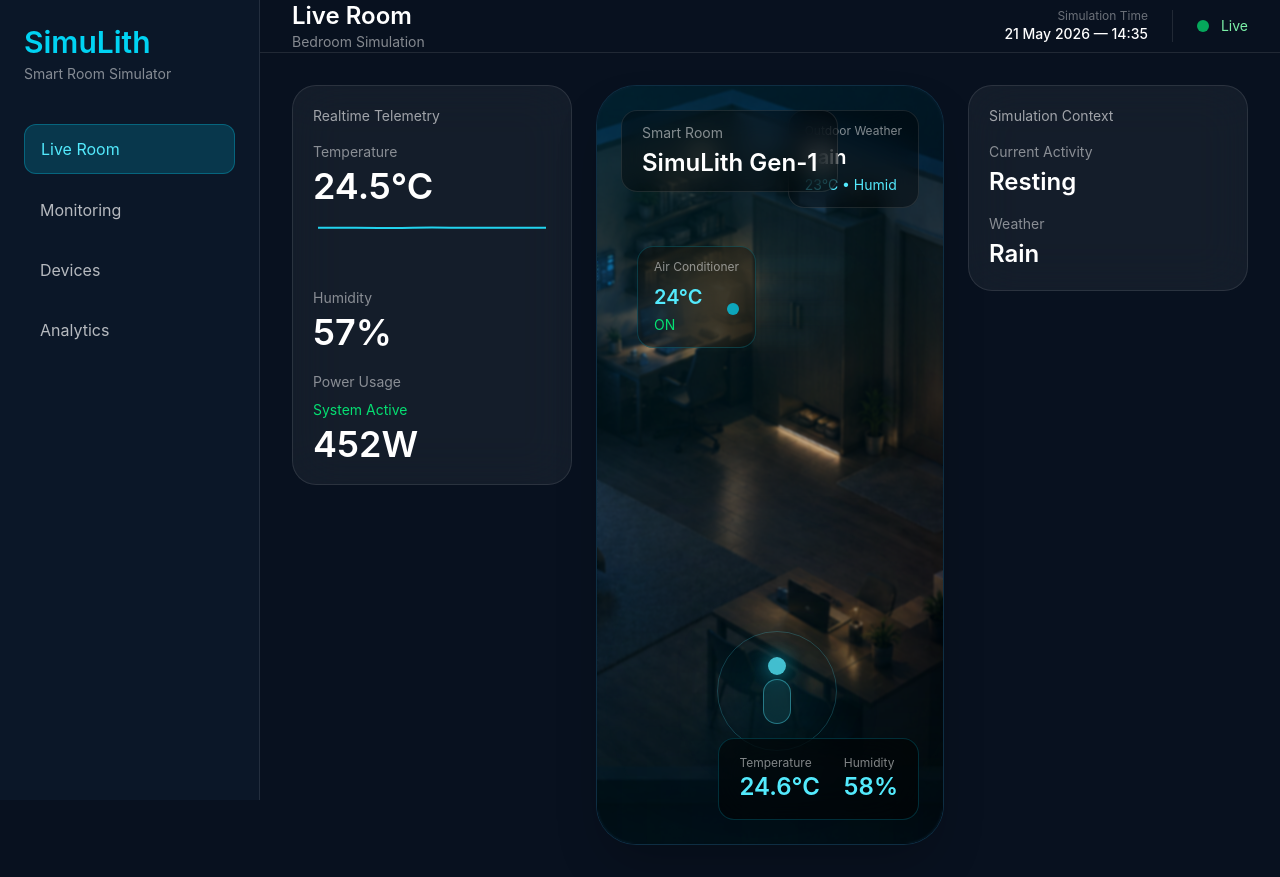
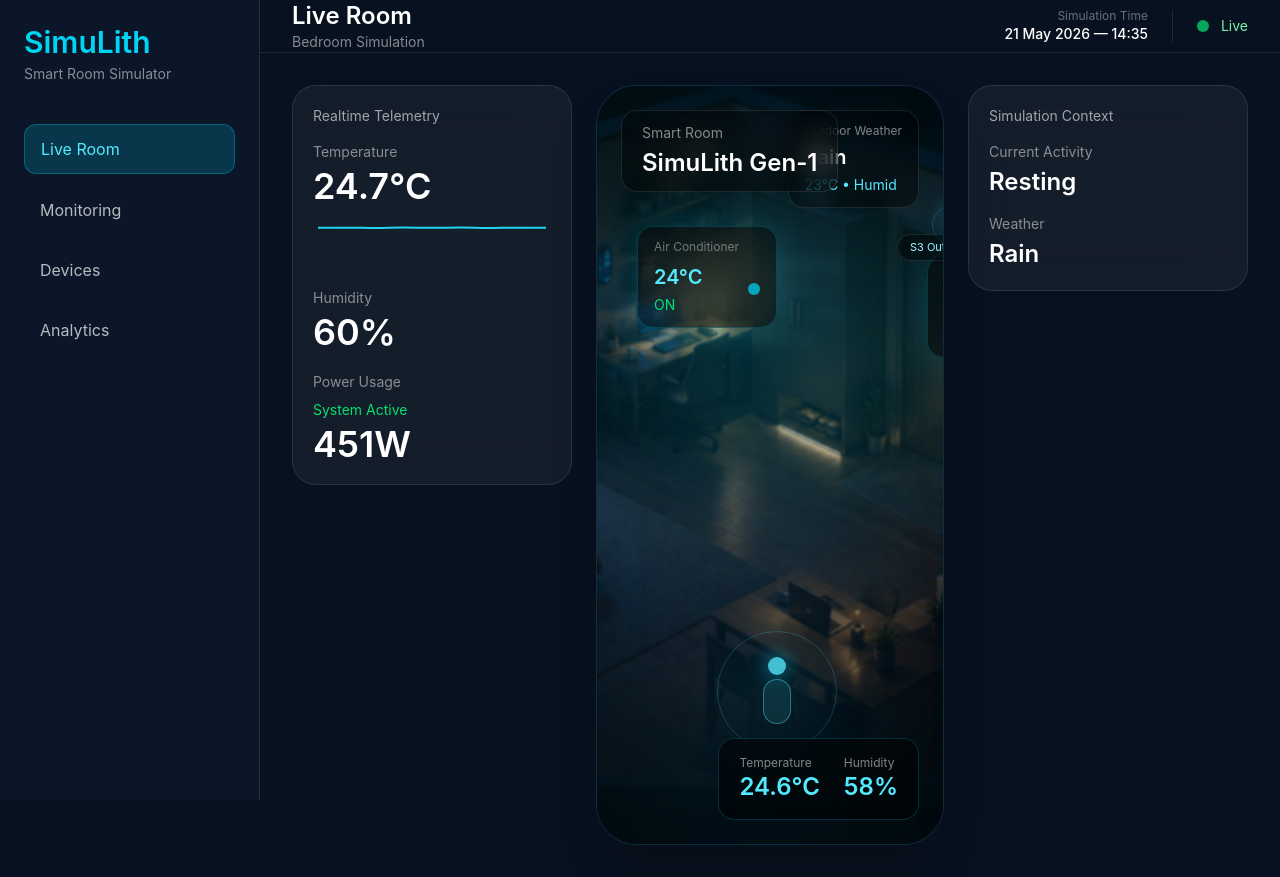
Before and after one commit to Maulina2705/SimuLith-Gen1, a React (Vite) app in the folder web-dashboard/: page / in a window 1280 px wide. Built offline with nearby package versions, Linux system fonts and the light colour scheme.

Commit message:
Build scientific live room dashboard foundation

```diff
--- /dev/null
+++ b/web-dashboard/src/components/DeviceCard.jsx
@@ -0,0 +1,73 @@
+export default function DeviceCard({
+    title,
+    value,
+    status,
+    top,
+    left,
+    color = "cyan"
+}) {
+
+    const glow =
+        color === "orange"
+            ? "shadow-[0_0_40px_rgba(255,140,0,0.25)]"
+            : "shadow-[0_0_40px_rgba(34,211,238,0.2)]"
+
+    const border =
+        color === "orange"
+            ? "border-orange-400/20"
+            : "border-cyan-400/20"
+
+    const text =
+        color === "orange"
+            ? "text-orange-300"
+            : "text-cyan-300"
+
+    return (
+        <div
+            className={`
+                absolute z-30
+                bg-black/40
+                backdrop-blur-xl
+                border
+                rounded-2xl
+                px-4 py-3
+                min-w-[140px]
+                transition-all duration-500
+                hover:scale-[1.03]
+                ${border}
+                ${glow}
+            `}
+            style={{
+                top,
+                left
+            }}
+        >
+
+            <p className="text-white/40 text-xs">
+                {title}
+            </p>
+
+            <div className="flex items-center justify-between mt-2">
+
+                <div>
+
+                    <h3 className={`text-xl font-semibold ${text}`}>
+                        {value}
+                    </h3>
+
+                    <p className="text-green-400 text-sm mt-1">
+                        {status}
+                    </p>
+
+                </div>
+
+                <div className={`w-3 h-3 rounded-full animate-pulse ${color === "orange"
+                    ? "bg-orange-400"
+                    : "bg-cyan-400"
+                    }`} />
+
+            </div>
+
+        </div>
+    )
+}
--- /dev/null
+++ b/web-dashboard/src/components/SensorNode.jsx
@@ -0,0 +1,63 @@
+export default function SensorNode({
+    label,
+    top,
+    left,
+    active = true
+}) {
+
+    return (
+        <div
+            className="absolute z-40 flex flex-col items-center"
+            style={{
+                top,
+                left
+            }}
+        >
+
+            {/* PULSE */}
+            <div className={`
+                absolute w-[38px] h-[38px]
+                rounded-full
+                border
+                animate-pulse
+                ${active
+                    ? "border-cyan-400/30"
+                    : "border-white/10"
+                }
+            `} />
+
+            {/* MAIN NODE */}
+            <div className={`
+                relative
+                w-[16px]
+                h-[16px]
+                rounded-full
+                border
+                backdrop-blur-xl
+                shadow-[0_0_20px_rgba(34,211,238,0.4)]
+
+                ${active
+                    ? "bg-cyan-300 border-cyan-200"
+                    : "bg-white/20 border-white/20"
+                }
+            `} />
+
+            {/* LABEL */}
+            <div className="
+                mt-3
+                px-3 py-1
+                rounded-full
+                bg-black/40
+                border border-white/10
+                backdrop-blur-xl
+            ">
+
+                <p className="text-[11px] text-cyan-200 whitespace-nowrap">
+                    {label}
+                </p>
+
+            </div>
+
+        </div>
+    )
+}
--- a/web-dashboard/src/pages/LiveRoom.jsx
+++ b/web-dashboard/src/pages/LiveRoom.jsx
@@ -7,11 +7,21 @@ import {
     ResponsiveContainer
 } from "recharts"
 
+import DeviceCard from "../components/DeviceCard"
+import SensorNode from "../components/SensorNode"
+
 export default function LiveRoom() {
 
-    const [temperature, setTemperature] = useState(24.6)
-    const [humidity, setHumidity] = useState(58)
-    const [power, setPower] = useState(436)
+    const [simulationState, setSimulationState] = useState({
+        temperature: 24.6,
+        humidity: 58,
+        power: 436,
+        occupancy: false,
+        weather: "Rain",
+        activity: "Resting",
+        acStatus: false,
+        currentTime: "14:35",
+    })
 
     const [history, setHistory] = useState([
         { temp: 24.6 },
@@ -25,39 +35,60 @@ export default function LiveRoom() {
 
         const interval = setInterval(() => {
 
-            setTemperature(prev =>
-                +(prev + (Math.random() * 0.6 - 0.3)).toFixed(1)
+            setSimulationState(prev => {
+
+                const updated = {
+
+                    ...prev,
+                    activity:
+                        prev.power > 550
+                            ? "Cooking"
+                            : prev.occupancy
+                                ? "Working"
+                                : "Resting",
+
+                    temperature:
+                        +(prev.temperature + (Math.random() * 0.6 - 0.3)).toFixed(1),
+
+                    humidity:
+                        Math.max(
+                            40,
+                            Math.min(
+                                80,
+                                +(prev.humidity + (Math.random() * 2 - 1)).toFixed(0)
                             )
+                        ),
 
-            setHumidity(prev =>
-                Math.max(40,
-                    Math.min(80,
-                        +(prev + (Math.random() * 2 - 1)).toFixed(0)
+                    power:
+                        Math.max(
+                            200,
+                            Math.min(
+                                700,
+                                Math.floor(prev.power + (Math.random() * 60 - 30))
                             )
-                )
-            )
+                        ),
 
-            setPower(prev =>
-                Math.max(200,
-                    Math.min(700,
-                        Math.floor(prev + (Math.random() * 60 - 30))
-                    )
-                )
-            )
+                    occupancy: Math.random() > 0.2,
 
-            setHistory(prev => {
+                    acStatus: Math.random() > 0.3,
+                }
 
-                const updated = [
-                    ...prev,
-                    { temp: temperature }
+                setHistory(prevHistory => {
+
+                    const updatedHistory = [
+                        ...prevHistory,
+                        { temp: updated.temperature }
                     ]
 
-                if (updated.length > 20) {
-                    updated.shift()
+                    if (updatedHistory.length > 20) {
+                        updatedHistory.shift()
                     }
 
+                    return updatedHistory
+
+                })
+
                 return updated
-
             })
 
         }, 2000)
@@ -165,7 +196,7 @@ export default function LiveRoom() {
                                     </p>
 
                                     <h2 className="text-4xl font-semibold mt-1 transition-all duration-500">
-                                        {temperature}°C
+                                        {simulationState.temperature}°C
                                     </h2>
 
                                     <div className="h-[50px] mt-3">
@@ -196,7 +227,7 @@ export default function LiveRoom() {
                                     </p>
 
                                     <h2 className="text-4xl font-semibold mt-1 transition-all duration-500">
-                                        {humidity}%
+                                        {simulationState.humidity}%
                                     </h2>
                                 </div>
 
@@ -209,7 +240,7 @@ export default function LiveRoom() {
                                     </p>
 
                                     <h2 className="text-4xl font-semibold mt-1 transition-all duration-500">
-                                        {power}W
+                                        {simulationState.power}W
                                     </h2>
                                 </div>
 
@@ -225,7 +256,12 @@ export default function LiveRoom() {
                         <img
                             src={roomBase}
                             alt="SimuLith Room"
-                            className="w-full h-full object-cover opacity-90"
+                            className="
+                                w-full h-full object-cover opacity-90
+                                scale-[1.02]
+                                hover:scale-[1.03]
+                                transition-all duration-[4000ms]
+                            "
                         />
 
                         {/* OVERLAY */}
@@ -235,22 +271,70 @@ export default function LiveRoom() {
 
                         <div className="absolute inset-0 backdrop-blur-[1px]" />
 
+                        {/* CINEMATIC VIGNETTE */}
+                        <div className="
+                            absolute inset-0
+                            bg-[radial-gradient(circle_at_center,transparent_40%,rgba(0,0,0,0.65)_100%)]
+                            pointer-events-none
+                        " />
+
+                        {/* ATMOSPHERIC LIGHT */}
+                        <div className="
+                            absolute top-[18%] left-[25%]
+                            w-[500px]
+                            h-[300px]
+                            bg-cyan-400/5
+                            blur-[120px]
+                            rotate-[-8deg]
+                            pointer-events-none
+                        " />
+
                         {/* ROOM GLOW */}
                         <div className="absolute -bottom-20 left-1/2 -translate-x-1/2 w-[500px] h-[200px] bg-cyan-500/10 blur-[120px]" />
 
                         {/* LIVE AMBIENT GLOW */}
-                        <div className="
+                        <div
+                            className="
                                 absolute inset-0 pointer-events-none
-                                opacity-40
-                            ">
+                                transition-all duration-1000
+                            "
+                        >
 
-                            <div className="absolute top-[20%] left-[15%] w-[250px] h-[250px] bg-cyan-400/10 rounded-full blur-[100px] animate-pulse" />
+                            {/* COOL AMBIENCE */}
+                            <div
+                                className={`
+                                    absolute top-[20%] left-[15%]
+                                    w-[250px] h-[250px]
+                                    rounded-full blur-[100px]
+                                    transition-all duration-1000
 
-                            <div className="absolute bottom-[10%] right-[10%] w-[300px] h-[300px] bg-blue-500/10 rounded-full blur-[120px] animate-pulse" />
+                                    ${simulationState.weather === "Rain"
+                                        ? "bg-cyan-400/20"
+                                        : "bg-orange-300/10"
+                                    }
+                                `}
+                            />
+
+                            {/* POWER AMBIENCE */}
+                            <div
+                                className={`
+                                    absolute bottom-[10%] right-[10%]
+                                    w-[300px] h-[300px]
+                                    rounded-full blur-[120px]
+                                    transition-all duration-1000
+
+                                    ${simulationState.power > 500
+                                        ? "bg-purple-500/20"
+                                        : "bg-blue-500/10"
+                                    }
+                                `}
+                            />
 
                         </div>
 
                         {/* AC AIRFLOW */}
+                        {simulationState.acStatus && (
+
                             <div className="absolute top-[170px] left-[70px]">
 
                                 <div className="relative w-[220px] h-[120px]">
@@ -267,19 +351,19 @@ export default function LiveRoom() {
 
                             </div>
 
+                        )}
+
                         {/* OCCUPANCY VISUALIZATION */}
+                        {simulationState.occupancy && (
+
                             <div className="absolute bottom-[120px] left-[52%] -translate-x-1/2 flex items-center justify-center">
 
-                            {/* OUTER PULSE */}
                                 <div className="absolute w-[180px] h-[180px] rounded-full border border-cyan-400/10 animate-ping" />
 
-                            {/* MIDDLE RING */}
                                 <div className="absolute w-[120px] h-[120px] rounded-full border border-cyan-300/20" />
 
-                            {/* INNER GLOW */}
                                 <div className="absolute w-[60px] h-[60px] rounded-full bg-cyan-400/20 blur-2xl" />
 
-                            {/* AVATAR */}
                                 <div className="relative z-10 flex flex-col items-center">
 
                                     <div className="w-[18px] h-[18px] rounded-full bg-cyan-300/80 shadow-[0_0_20px_rgba(34,211,238,0.8)]" />
@@ -290,6 +374,8 @@ export default function LiveRoom() {
 
                             </div>
 
+                        )}
+
                         {/* WEATHER STATUS */}
                         <div className="absolute top-6 right-6 bg-black/40 border border-white/10 backdrop-blur-md rounded-2xl px-4 py-3">
 
@@ -298,7 +384,7 @@ export default function LiveRoom() {
                             </p>
 
                             <h3 className="text-xl font-semibold mt-1">
-                                Rain
+                                {simulationState.weather}
                             </h3>
 
                             <p className="text-cyan-300 text-sm mt-1">
@@ -307,31 +393,71 @@ export default function LiveRoom() {
 
                         </div>
 
-                        {/* DEVICE STATUS AC CARD */}
-                        <div className="absolute top-[160px] left-[40px] bg-black/40 border border-cyan-400/20 backdrop-blur-xl rounded-2xl px-4 py-3">
+                        <DeviceCard
+                            title="Air Conditioner"
+                            value="24°C"
+                            status="ON"
+                            top="140px"
+                            left="40px"
+                        />
 
-                            <p className="text-white/50 text-xs">
-                                Air Conditioner
-                            </p>
+                        <DeviceCard
+                            title="Workstation"
+                            value="124W"
+                            status="ACTIVE"
+                            top="170px"
+                            left="330px"
+                        />
 
-                            <div className="flex items-center justify-between gap-6 mt-2">
+                        <DeviceCard
+                            title="Rice Cooker"
+                            value="210W"
+                            status="COOKING"
+                            top="270px"
+                            left="1085px"
+                            color="orange"
+                        />
 
-                                <div>
-                                    <h3 className="text-cyan-300 text-xl font-semibold">
-                                        24°C
-                                    </h3>
+                        <DeviceCard
+                            title="PIR Sensor"
+                            value="Occupancy"
+                            status="Detected"
+                            top="620px"
+                            left="490px"
+                        />
 
-                                    <p className="text-green-400 text-sm mt-1">
-                                        ON
-                                    </p>
-                                </div>
+                        {/* SENSOR NODES */}
 
-                                <div className="w-3 h-3 rounded-full bg-cyan-400 animate-pulse" />
+                        <SensorNode
+                            label="S1 PIR"
+                            top="540px"
+                            left="520px"
+                            active={simulationState.occupancy}
+                        />
 
-                            </div>
+                        <SensorNode
+                            label="S2 Temp"
+                            top="430px"
+                            left="480px"
+                        />
 
-                        </div>
+                        <SensorNode
+                            label="S3 Outdoor Lux"
+                            top="120px"
+                            left="300px"
+                        />
 
+                        <SensorNode
+                            label="S4 Indoor Lux"
+                            top="350px"
+                            left="600px"
+                        />
+
+                        <SensorNode
+                            label="S5 Door"
+                            top="290px"
+                            left="880px"
+                        />
 
                         {/* ROOM TITLE */}
                         <div className="absolute top-6 left-6 bg-black/40 border border-white/10 backdrop-blur-md rounded-2xl px-5 py-3">
@@ -393,7 +519,7 @@ export default function LiveRoom() {
                                     </p>
 
                                     <h2 className="text-2xl font-semibold mt-1">
-                                        Resting
+                                        {simulationState.activity}
                                     </h2>
                                 </div>
 
```
Lines whose indentation alone changed are shown as unchanged.
